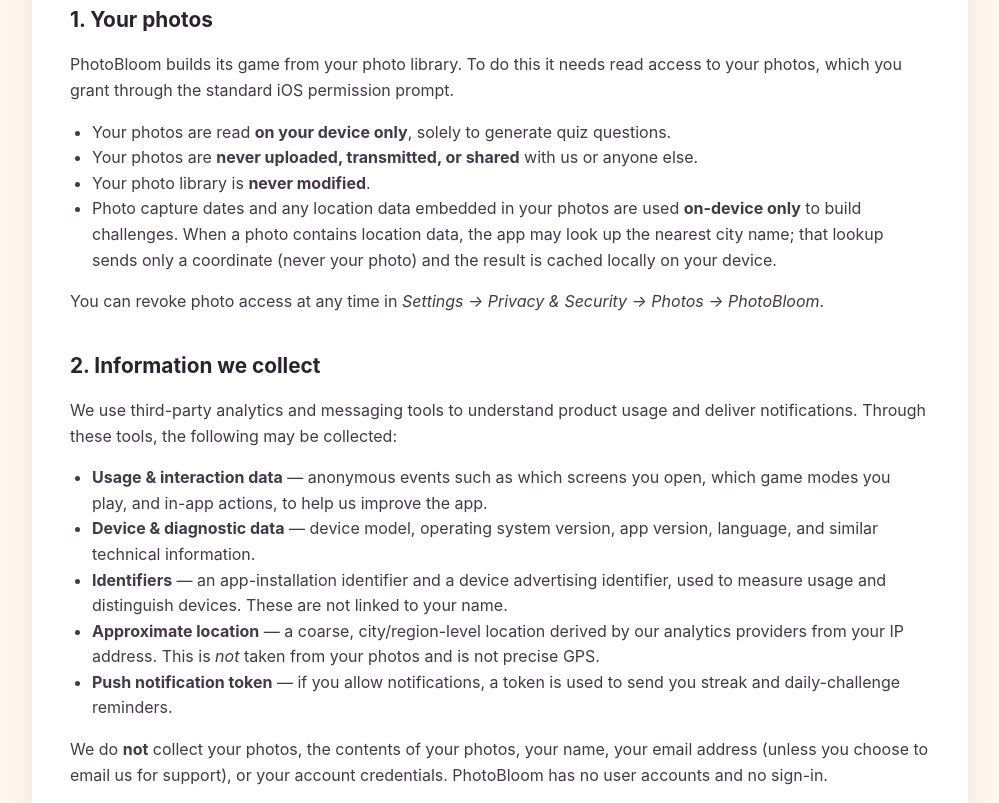
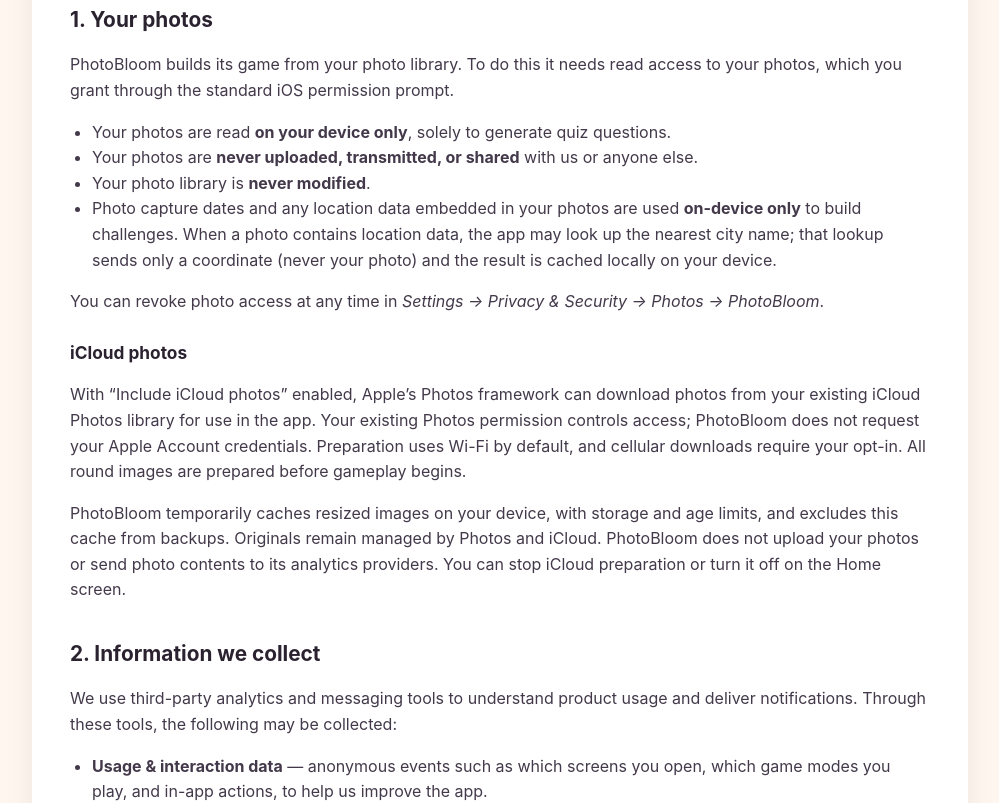
Before and after one commit to grishaster80/photobloom, a plain HTML site: page privacy.html in a window 1280 px wide. Shown: the part 362-1165 px from the top of the page, without its empty margins (140-1139 px from the left). Drawn offline with Linux system fonts and the light colour scheme.

Commit message:
Explain native iCloud photo preparation in privacy policy

```diff
--- a/privacy.html
+++ b/privacy.html
@@ -37,6 +37,10 @@
         <li>Photo capture dates and any location data embedded in your photos are used <strong>on-device only</strong> to build challenges. When a photo contains location data, the app may look up the nearest city name; that lookup sends only a coordinate (never your photo) and the result is cached locally on your device.</li>
       </ul>
       <p>You can revoke photo access at any time in <em>Settings → Privacy &amp; Security → Photos → PhotoBloom</em>.</p>
+
+      <h3>iCloud photos</h3>
+      <p>With “Include iCloud photos” enabled, Apple’s Photos framework can download photos from your existing iCloud Photos library for use in the app. Your existing Photos permission controls access; PhotoBloom does not request your Apple Account credentials. Preparation uses Wi-Fi by default, and cellular downloads require your opt-in. All round images are prepared before gameplay begins.</p>
+      <p>PhotoBloom temporarily caches resized images on your device, with storage and age limits, and excludes this cache from backups. Originals remain managed by Photos and iCloud. PhotoBloom does not upload your photos or send photo contents to its analytics providers. You can stop iCloud preparation or turn it off on the Home screen.</p>
 
       <h2>2. Information we collect</h2>
       <p>We use third-party analytics and messaging tools to understand product usage and deliver notifications. Through these tools, the following may be collected:</p>
```
